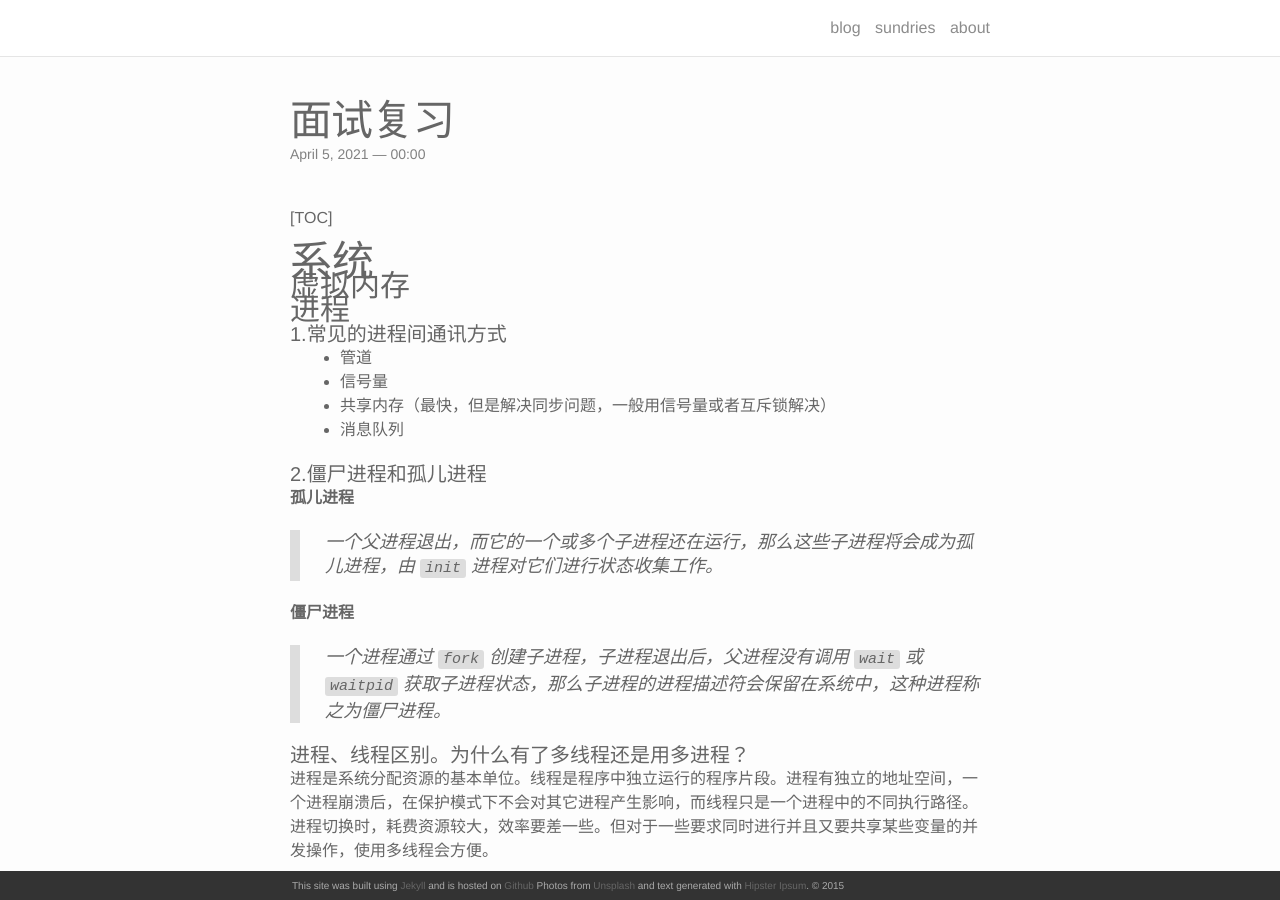
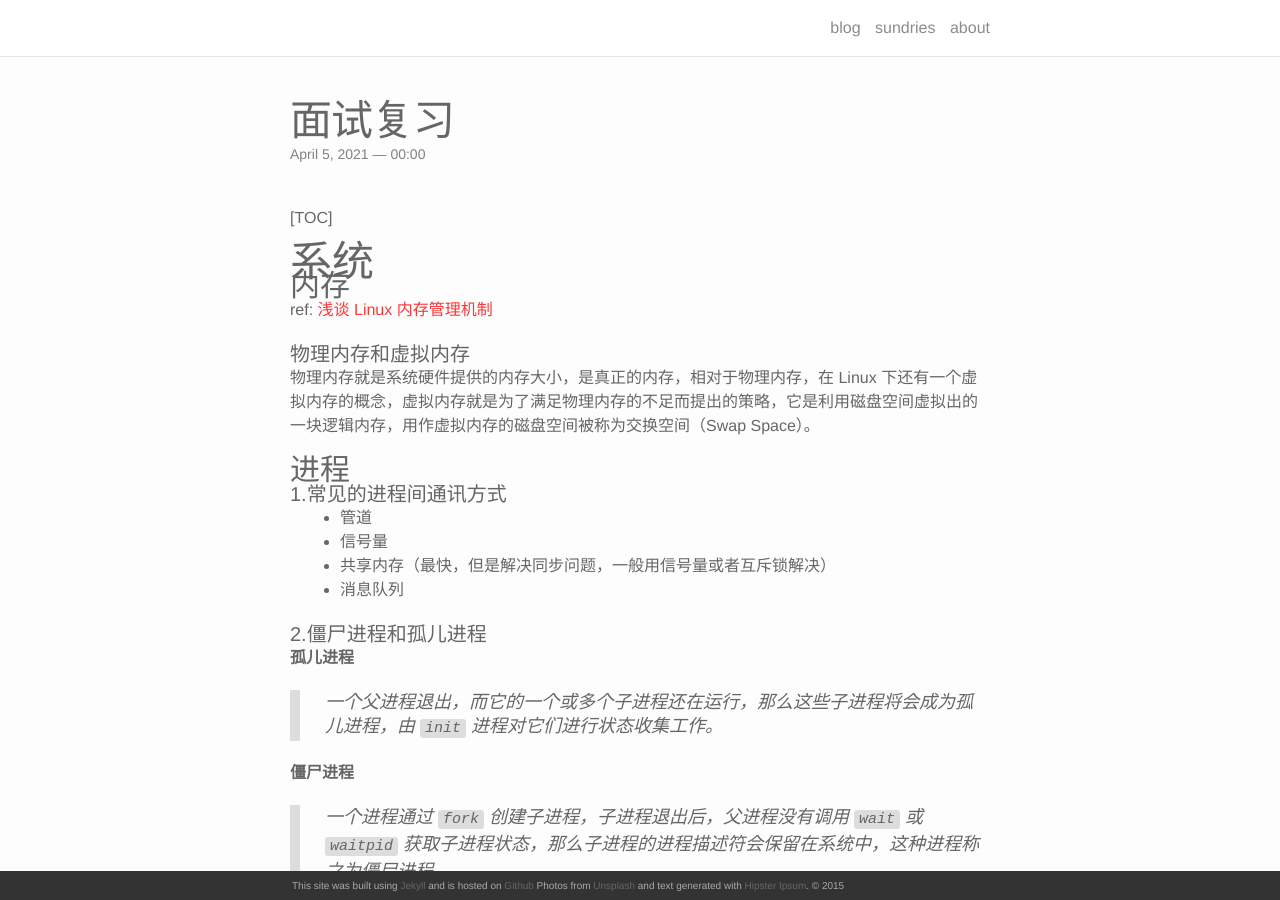
Before and after one commit to akmissxt/blog, a Jekyll site: the page built from _posts/2021-04-05-面试复习.markdown, in a window 1280 px wide and 900 px high. Built offline with Jekyll 4.4.1, drawn with Linux system fonts in a browser that asks for light colours; nearby versions of some CDN libraries; our own code applies the rules of GitHub Pages for plain Markdown files.

Commit message:
update(面试复习): 物理内存和虚拟内存

```diff
--- a/_posts/2021-04-05-面试复习.markdown
+++ b/_posts/2021-04-05-面试复习.markdown
@@ -2,7 +2,12 @@
 
 ## 系统
 
-### 虚拟内存
+### 内存
+ref: [浅谈 Linux 内存管理机制](https://linuxeye.com/Linux/1932.html)
+
+#### 物理内存和虚拟内存
+物理内存就是系统硬件提供的内存大小，是真正的内存，相对于物理内存，在 Linux 下还有一个虚拟内存的概念，虚拟内存就是为了满足物理内存的不足而提出的策略，它是利用磁盘空间虚拟出的一块逻辑内存，用作虚拟内存的磁盘空间被称为交换空间（Swap Space）。
+
 
 ### 进程
 
```
